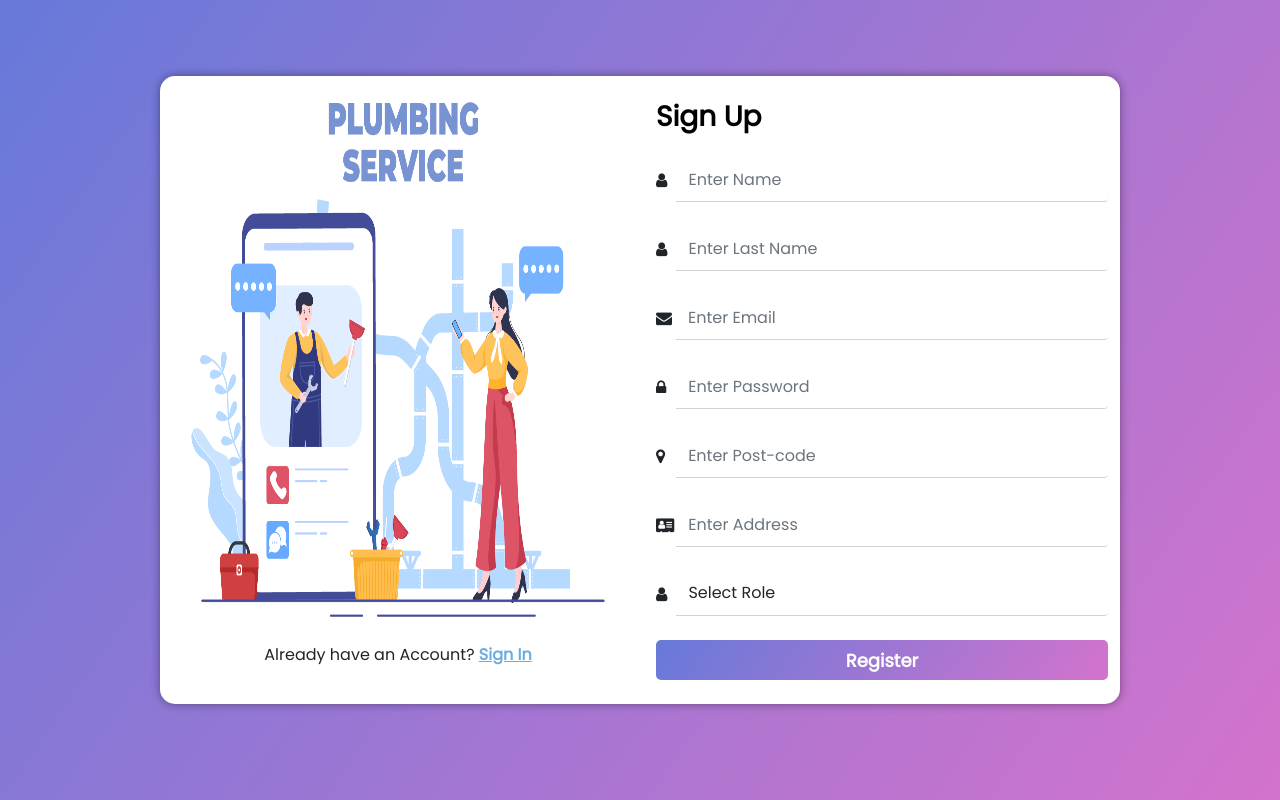
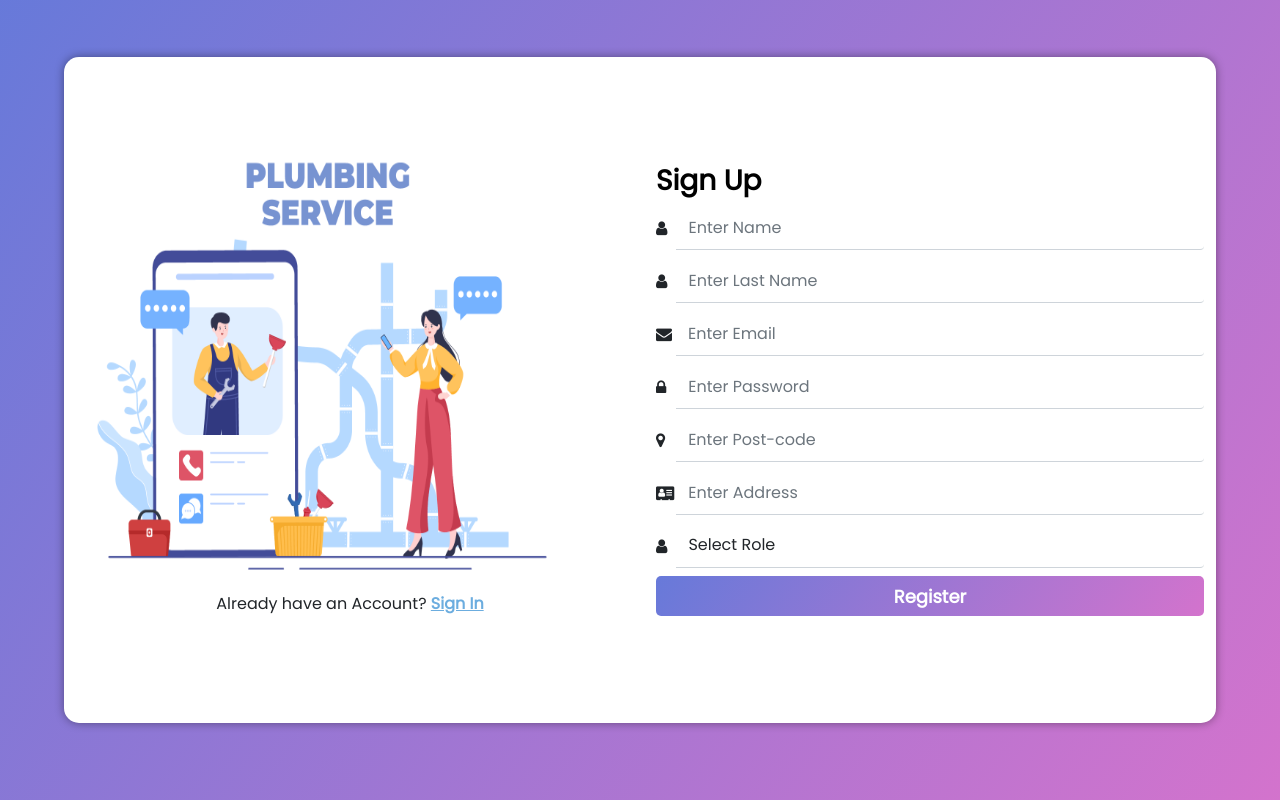
Before and after one commit to syedrahman616/SRProjectOne, a React (Vite) app: page /signuppage in a window 1280 px wide. Built offline with nearby package versions, Linux system fonts and the light colour scheme.

Commit message:
Add login Api and signup desgin

```diff
--- a/src/components/Authlogin/admin.css
+++ b/src/components/Authlogin/admin.css
@@ -21,13 +21,34 @@
 .loginpagecenter {
     background-color: white;
     /* border: 1px solid; */
-    width: 75%;
-    min-height: 450px;
+    width: 80%;
+    /* min-height: 300px; */
     box-shadow: 0 0 10px rgba(0, 0, 0, 0.4);
     border-radius: 15px;
     display: flex;
     justify-content: center;
     align-items: center;
+}
+.loginpagecenter1 {
+    background-color: white;
+
+    width: 90%;
+    height: 90%;
+    box-shadow: 0 0 10px rgba(0, 0, 0, 0.4);
+    border-radius: 15px;
+    display: flex;
+    justify-content: center;
+    align-items: center;
+}
+@media (min-width: 1281px) and (max-width:1600px) {
+    .loginpagecenter {
+        width: 75%; /* Adjust the width of the login container */
+    }
+    .col-6 img{
+        width: 80%;
+        height: 90%;
+    }
+
 }
 
 .logh3 {
@@ -66,7 +87,7 @@
 }
 
 /* Mobile styles */
-@media (max-width: 768px) {
+/* @media (max-width: 768px) {
     .loginpagecenter {
         width: 90%;
     }
@@ -80,7 +101,7 @@
     .col-6{
         width: 50%;
     }
-}
+} */
 .sign100 {
     width: 100%;
     height: 100vh;
--- a/src/components/Authlogin/loginpage.jsx
+++ b/src/components/Authlogin/loginpage.jsx
@@ -1,26 +1,67 @@
-import React from "react";
+import React, { useState } from "react";
 import "./admin.css";
 import Img5 from "../../assets/women/plumbing-01.png";
 import { useNavigate } from "react-router-dom";
 import { Link } from "react-router-dom";
+import axios from "axios";
+
 function Login() {
   const navigate = useNavigate();
-  const log = () => {
-    navigate("/dashboard");
+  const [formData, setFormData] = useState({
+    email: "",
+    password: ""
+  });
+
+  const handleInputChange = (e) => {
+    const { name, value } = e.target;
+    setFormData({
+      ...formData,
+      [name]: value
+    });
   };
-  const log1 = () => {
-    navigate("/plumberdashboard");
+
+  const loginUser = async () => {
+    try {
+      const data = {
+        email: formData.email,
+        password: formData.password,
+      };
+      const apiurl = "https://plumbing.api.heptotechnologies.org/plumber/user/api/auth/login";
+      const response = await axios.post(apiurl, data);
+
+      if (response.status === 200) {
+        const userData = response.data;
+        console.log("Login successful:", userData);
+
+        if (userData.role) {
+          const role = userData.role.toLowerCase();
+          if (role === "admin") {
+            navigate("/dashboard");
+          } else if (role === "plumber") {
+            navigate("/plumberdashboard");
+          } else if (role === "customer") {
+            navigate("/customerdashboard");
+          }
+        } else {
+          console.error("Role information not found in the response");
+        }
+      } else {
+        console.error("Login failed with status:", response.status);
+      }
+    } catch (error) {
+      console.error("Error logging in:", error);
+    }
   };
-  const log2 = () => {
-    navigate("/customerdashboard");
-  };
+
+
+
   return (
     <>
       <div className="login100 signpad">
         <div className="loginpagecenter">
           <div className="row p-5">
             <div className="col-6">
-              <img src={Img5}></img>
+              <img src={Img5} style={{ objectFit: "fill", height: "85%" ,width :"100%"}}></img>
               <div className="d-flex justify-content-center mt-2">
                 <label>
                   Don't have an account?{" "}
@@ -45,7 +86,10 @@ function Login() {
                   <input
                     type="text"
                     className="form-control logininput"
-                    placeholder="Enter your name"
+                    placeholder="Enter your email"
+                    name="email"
+                    value={formData.email}
+                    onChange={handleInputChange}
                   />
                 </div>
               </div>
@@ -55,10 +99,13 @@ function Login() {
                     <i className="fa fa-lock ml-2"></i>
                   </span>
                   <input
-                    type="text"
+                    type="password"
                     className="form-control logininput"
                     placeholder="Enter your password"
-                  ></input>
+                    name="password"
+                    value={formData.password}
+                    onChange={handleInputChange}
+                  />
                 </div>
               </div>
               <div className="mt-3 ml-1 d-flex align-items-center">
@@ -72,19 +119,8 @@ function Login() {
                 </label>
               </div>
               <div className="mt-4">
-                <button className="loginbutton" onClick={log}>
+                <button className="loginbutton" onClick={loginUser}>
                   Login
-                </button>
-              </div>
-              <div className="mt-2 d-flex align-items-center gap-2">
-              <button className="loginbutton" onClick={log}>
-                  Admin
-                </button>
-                <button className="loginbutton" onClick={log1}>
-                  Plumber
-                </button>
-                <button className="loginbutton" onClick={log2}>
-                  Customer
                 </button>
               </div>
             </div>
@@ -94,4 +130,5 @@ function Login() {
     </>
   );
 }
+
 export default Login;
--- a/src/components/Authlogin/signuppage.jsx
+++ b/src/components/Authlogin/signuppage.jsx
@@ -59,12 +59,12 @@ function Signup() {
   return (
     <>
       <div className="sign100 signpad">
-        <div className="loginpagecenter">
+        <div className="loginpagecenter1">
           <div className="row p-2">
             <div className="col-6">
               <img
                 src={Img5}
-                style={{ objectFit: "fill", height: "90%" }}
+                style={{ objectFit: "fill", height: "90%" ,width :"90%"}}
               ></img>
               <div className="d-flex justify-content-center mt-2">
                 <label>
@@ -81,7 +81,7 @@ function Signup() {
             </div>
             <div className="col-6 p-3">
               <h3 className="logh3">Sign Up</h3>
-              <div className="mt-4">
+              <div className="mt-2">
                 <div className="input-group">
                   <span
                     className="input-icon d-flex jusify-content-center align-items-center"
@@ -98,7 +98,7 @@ function Signup() {
                 </div>
                 {/* <input type="text" className="form-control logininput" placeholder="Enter your name"></input> */}
               </div>
-              <div className="mt-4">
+              <div className="mt-2">
                 <div className="input-group">
                   <span
                     className="input-icon d-flex jusify-content-center align-items-center"
@@ -113,7 +113,7 @@ function Signup() {
                   />
                 </div>
               </div>
-              <div className="mt-4">
+              <div className="mt-2">
                 <div className="input-group">
                   <span
                     className="input-icon d-flex jusify-content-center align-items-center"
@@ -128,7 +128,7 @@ function Signup() {
                   ></input>
                 </div>
               </div>
-              <div className="mt-4">
+              <div className="mt-2">
                 <div className="input-group">
                   <span
                     className="input-icon d-flex jusify-content-center align-items-center"
@@ -143,7 +143,7 @@ function Signup() {
                   ></input>
                 </div>
               </div>
-              <div className="mt-4">
+              <div className="mt-2">
                 <div className="input-group">
                   <span
                     className="input-icon d-flex jusify-content-center align-items-center"
@@ -158,7 +158,7 @@ function Signup() {
                   ></input>
                 </div>
               </div>
-              <div className="mt-4">
+              <div className="mt-2">
                 <div className="input-group">
                   <span
                     className="input-icon d-flex jusify-content-center align-items-center"
@@ -173,7 +173,7 @@ function Signup() {
                   ></input>
                 </div>
               </div>
-              <div className="mt-4">
+              <div className="mt-2">
                 <div className="input-group">
                   <span className="input-icon d-flex jusify-content-center align-items-center" >
                     <i className="fa fa-user me-3"></i>
@@ -196,7 +196,7 @@ function Signup() {
                   </select>
                 </div>
               </div>
-              <div className="mt-4">
+              <div className="mt-2">
                 <button className="loginbutton" onClick={handleSubmit}>
                   Register
                 </button>
```
